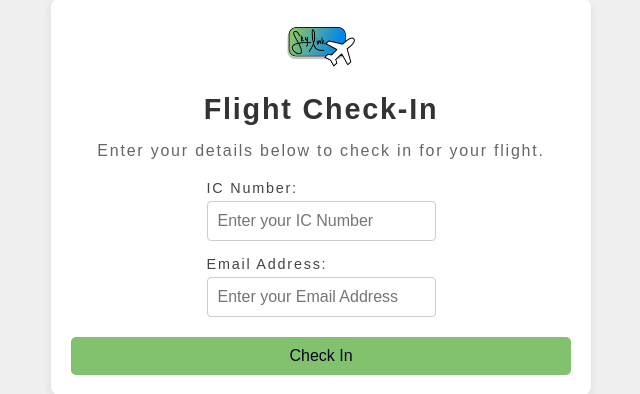
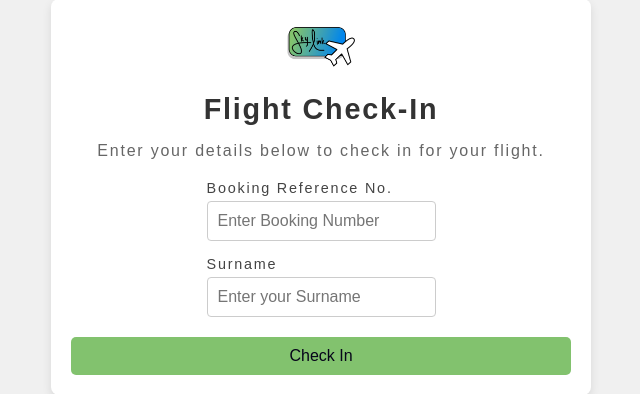
Before and after one commit to Mutton9558/SkyLink, a Flask app: page /check-in in a window 1280 px wide. Shown: the part 203-597 px from the top of the page, without its empty margins (319-959 px from the left). Run offline with Flask 3, Linux system fonts and the light colour scheme; some libraries are stand-ins or nearby versions.

Commit message:
Update check_in.html

```diff
--- a/templates/check_in.html
+++ b/templates/check_in.html
@@ -63,7 +63,7 @@
         }
 
         input[type="text"],
-        input[type="email"] {
+        input[type="surname"] {
             width: 100%;
             padding: 10px;
             font-size: 1rem;
@@ -118,13 +118,13 @@
                     <input type="hidden" name="csrf_token" value="{{ csrf_token() }}">
                     <div class="fields">
                         <div class="field">
-                            <label for="ic-number">IC Number:</label>
-                            <input type="text" id="ic-number" name="ic_number" placeholder="Enter your IC Number" required>
+                            <label for="booking-number">Booking Reference No.</label>
+                            <input type="text" id="booking-number" name="booking_number" placeholder="Enter Booking Number" required>
                         </div>
 
                         <div class="field">
-                            <label for="email">Email Address:</label>
-                            <input type="email" id="email" name="email" placeholder="Enter your Email Address" required>
+                            <label for="surname">Surname</label>
+                            <input type="surname" id="surname" name="surname" placeholder="Enter your Surname" required>
                         </div>
                     </div>
 
```
